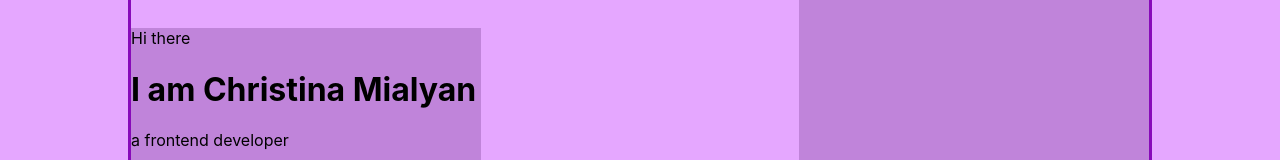
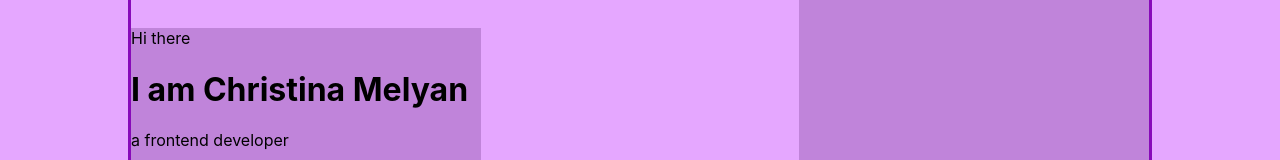
Before and after one commit to chrismelyan/Portfolio, a React (Create React App) app: page / in a window 1280 px wide. Shown: the part 383-543 px from the top of the page. Built offline with nearby package versions, Linux system fonts and the light colour scheme.

Commit message:
first version fixed

```diff
--- a/src/about/About.tsx
+++ b/src/about/About.tsx
@@ -8,7 +8,7 @@ const About = () => {
             <div className={styleContainer.container}>
                 <div className={s.about}>
                     <span>Hi there</span>
-                    <h1>I am Christina Mialyan</h1>
+                    <h1>I am Christina Melyan</h1>
                     <p>a frontend developer</p>
                 </div>
                 <div className={s.photo}/>
--- a/src/footer/Footer.tsx
+++ b/src/footer/Footer.tsx
@@ -4,7 +4,7 @@ import s from './Footer.module.css'
 const Footer = () => {
     return (
         <div className={s.footer}>
-            <span className={s.name}>Christina Mialyan</span>
+            <span className={s.name}>Christina Melyan</span>
             <div className={s.block}>
                 <div className={s.item}/>
                 <div className={s.item}/>
```
